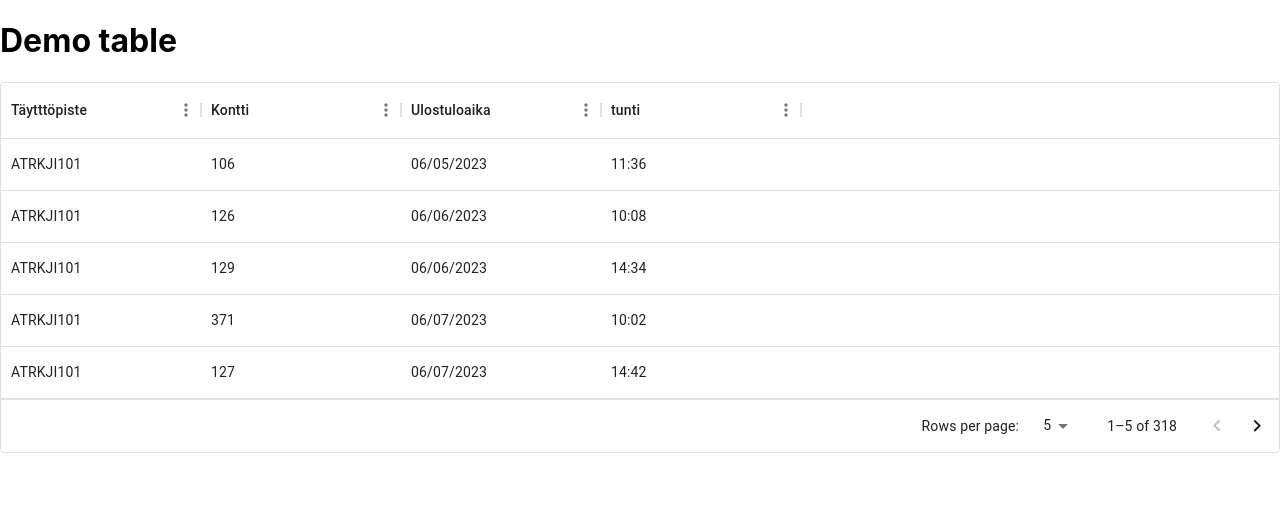
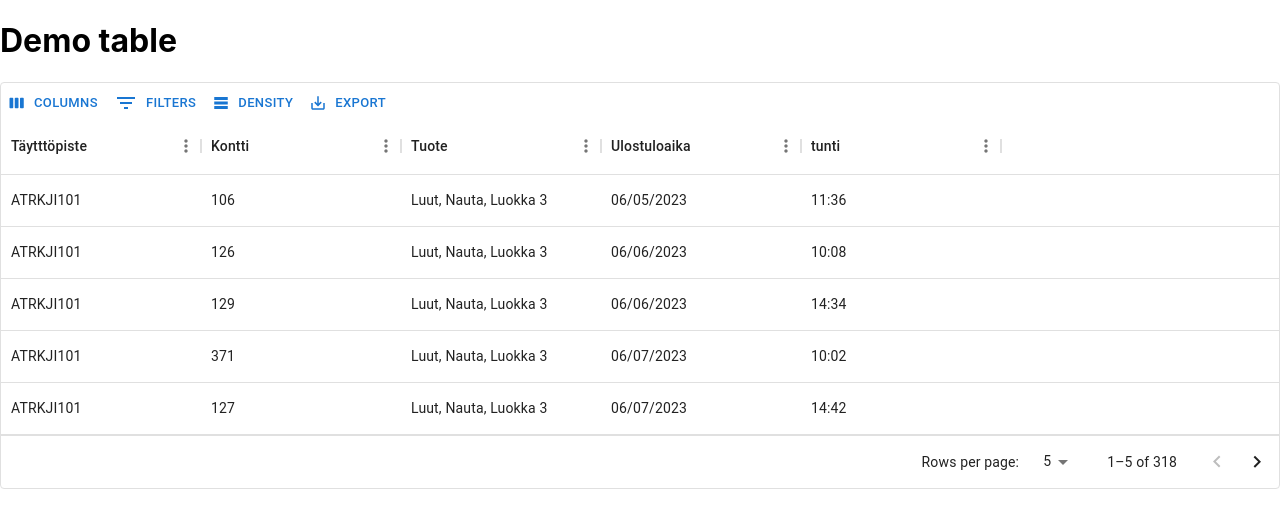
Before and after one commit to papaga3/uwasa, a React (Create React App) app: page / in a window 1280 px wide. Shown: the top 528 px of the page. Built offline with nearby package versions, Linux system fonts and the light colour scheme.

Commit message:
update tool table

```diff
--- a/src/components/DisplayTable.tsx
+++ b/src/components/DisplayTable.tsx
@@ -1,4 +1,4 @@
-import { DataGrid, GridColDef } from "@mui/x-data-grid";
+import { DataGrid, GridColDef, GridToolbar } from "@mui/x-data-grid";
 import { FC } from "react";
 
 import _data from "../data/data.json";
@@ -9,9 +9,10 @@ interface Props {};
 const columns: GridColDef[] = [
    {field: 'Täytttöpiste', headerName: 'Täytttöpiste', width: 200},
    {field: 'Kontti', headerName: 'Kontti', width: 200},
+   {field: 'Tuote', headerName: 'Tuote', width: 200},
    {field: 'Ulostuloaika', headerName: 'Ulostuloaika', width: 200},
    {field: 'tunti', headerName: 'tunti', width: 200},
-]
+];
 
 export const DisplayTable: FC<Props> = () => {
    const data: DataRow[] = _data as DataRow[];
@@ -32,6 +33,7 @@ export const DisplayTable: FC<Props> = () => {
                   paginationModel: { page: 0, pageSize: 5 },
                 },
             }}
+            slots={{toolbar: GridToolbar}}
             pageSizeOptions={[5, 10]}
             getRowId={(row: DataRow) => `${row["Täytttöpiste"]}_${row.Ulostuloaika}_${row.tunti}_${row.index}`}
          />
--- /dev/null
+++ b/src/constants/constants.ts
@@ -0,0 +1 @@
+export const ROW_FIELDS = ["Täytttöpiste", "Kontti", "Ulostuloaika", "tunti"];
```
